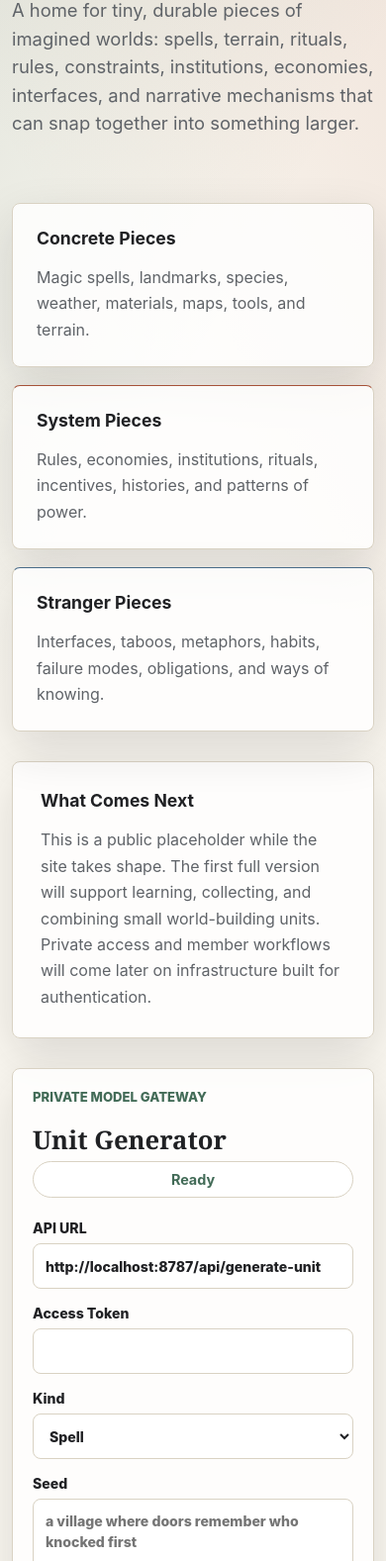
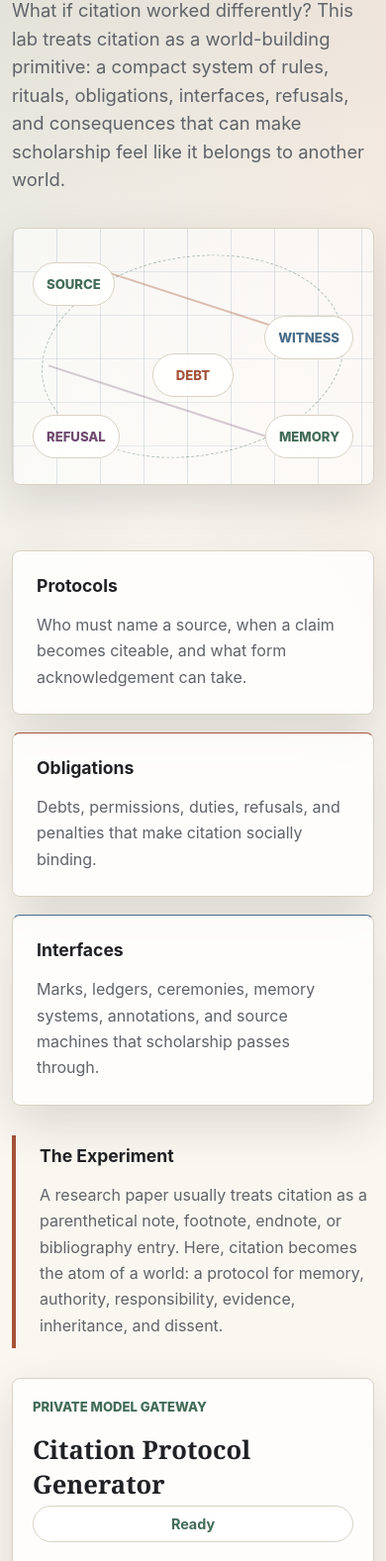
Before and after one commit to buildLittleWorlds/build-little-worlds, a website: page docs/index.html in a window 390 px wide. Shown: the part 188-1765 px from the top of the page at 99% size. Drawn offline with Linux system fonts and the light colour scheme.

Commit message:
Transform site into citation protocol lab

```diff
--- a/docs/app.js
+++ b/docs/app.js
@@ -8,6 +8,7 @@ const resultSummary = document.querySelector("#result-summary");
 const resultComponents = document.querySelector("#result-components");
 const resultTags = document.querySelector("#result-tags");
 const resultMeta = document.querySelector("#result-meta");
+const reflectionPanel = document.querySelector("#reflection-panel");
 
 const MODEL = "gemini-3.5-flash";
 
@@ -69,24 +70,28 @@ form.addEventListener("submit", async (event) => {
 });
 
 function renderResult(unit) {
+  const components = Array.isArray(unit.components) ? unit.components : [];
+  const tags = Array.isArray(unit.tags) ? unit.tags : [];
+
   resultTitle.textContent = unit.title;
   resultSummary.textContent = unit.summary;
   resultComponents.replaceChildren(
-    ...unit.components.map((component) => {
+    ...components.map((component) => {
       const item = document.createElement("li");
       item.textContent = component;
       return item;
     }),
   );
   resultTags.replaceChildren(
-    ...unit.tags.map((tag) => {
+    ...tags.map((tag) => {
       const item = document.createElement("li");
       item.textContent = tag;
       return item;
     }),
   );
-  resultMeta.textContent = `${unit.rawProvider} / ${unit.model}`;
+  resultMeta.textContent = `Generated by ${unit.rawProvider} / ${unit.model}`;
   resultPanel.hidden = false;
+  reflectionPanel.hidden = false;
 }
 
 function setStatus(message) {
--- a/docs/index.html
+++ b/docs/index.html
@@ -3,10 +3,10 @@
   <head>
     <meta charset="utf-8">
     <meta name="viewport" content="width=device-width, initial-scale=1">
-    <title>Build Little Worlds</title>
+    <title>Build Little Worlds | Citation Protocol Lab</title>
     <meta
       name="description"
-      content="Build Little Worlds is a world-building project about small composable units: spells, terrain, rules, rituals, institutions, economies, interfaces, and narrative mechanisms."
+      content="Build Little Worlds is a world-building experiment about citation protocols: alternate rules, rituals, obligations, interfaces, and consequences for scholarly worlds."
     >
     <link rel="stylesheet" href="styles.css">
     <script type="module" src="app.js"></script>
@@ -14,44 +14,54 @@
   <body>
     <main class="page-shell">
       <section class="intro" aria-labelledby="site-title">
-        <p class="eyebrow">World-building as composability</p>
-        <h1 id="site-title">Build Little Worlds</h1>
-        <p class="lede">
-          A home for tiny, durable pieces of imagined worlds: spells, terrain,
-          rituals, rules, constraints, institutions, economies, interfaces, and
-          narrative mechanisms that can snap together into something larger.
-        </p>
+        <div class="intro-copy">
+          <p class="eyebrow">World-building beyond maps and magic</p>
+          <h1 id="site-title">Build Little Worlds</h1>
+          <p class="lede">
+            What if citation worked differently? This lab treats citation as a
+            world-building primitive: a compact system of rules, rituals,
+            obligations, interfaces, refusals, and consequences that can make
+            scholarship feel like it belongs to another world.
+          </p>
+        </div>
+        <div class="protocol-diagram" aria-label="Citation protocol elements">
+          <span class="diagram-node source">source</span>
+          <span class="diagram-node witness">witness</span>
+          <span class="diagram-node debt">debt</span>
+          <span class="diagram-node refusal">refusal</span>
+          <span class="diagram-node memory">memory</span>
+        </div>
       </section>
 
-      <section class="unit-grid" aria-label="Composable world-building units">
+      <section class="unit-grid" aria-label="Citation-world primitives">
         <article>
-          <h2>Concrete Pieces</h2>
-          <p>Magic spells, landmarks, species, weather, materials, maps, tools, and terrain.</p>
+          <h2>Protocols</h2>
+          <p>Who must name a source, when a claim becomes citeable, and what form acknowledgement can take.</p>
         </article>
         <article>
-          <h2>System Pieces</h2>
-          <p>Rules, economies, institutions, rituals, incentives, histories, and patterns of power.</p>
+          <h2>Obligations</h2>
+          <p>Debts, permissions, duties, refusals, and penalties that make citation socially binding.</p>
         </article>
         <article>
-          <h2>Stranger Pieces</h2>
-          <p>Interfaces, taboos, metaphors, habits, failure modes, obligations, and ways of knowing.</p>
+          <h2>Interfaces</h2>
+          <p>Marks, ledgers, ceremonies, memory systems, annotations, and source machines that scholarship passes through.</p>
         </article>
       </section>
 
       <section class="note" aria-labelledby="next-title">
-        <h2 id="next-title">What Comes Next</h2>
+        <h2 id="next-title">The Experiment</h2>
         <p>
-          This is a public placeholder while the site takes shape. The first
-          full version will support learning, collecting, and combining small
-          world-building units. Private access and member workflows will come
-          later on infrastructure built for authentication.
+          A research paper usually treats citation as a parenthetical note,
+          footnote, endnote, or bibliography entry. Here, citation becomes the
+          atom of a world: a protocol for memory, authority, responsibility,
+          evidence, inheritance, and dissent.
         </p>
       </section>
 
       <section class="lab" aria-labelledby="lab-title">
         <div class="lab-header">
           <p class="eyebrow">Private model gateway</p>
-          <h2 id="lab-title">Unit Generator</h2>
+          <h2 id="lab-title">Citation Protocol Generator</h2>
           <p id="lab-status" aria-live="polite">Ready</p>
         </div>
 
@@ -69,16 +79,13 @@
           <label>
             Kind
             <select name="kind" required>
-              <option value="spell">Spell</option>
-              <option value="place">Place</option>
-              <option value="faction">Faction</option>
-              <option value="ritual">Ritual</option>
-              <option value="rule">Rule</option>
-              <option value="object">Object</option>
-              <option value="economy">Economy</option>
-              <option value="interface">Interface</option>
-              <option value="material">Material</option>
-              <option value="creature">Creature</option>
+              <option value="protocol">Protocol</option>
+              <option value="obligation">Obligation</option>
+              <option value="evidence-ritual">Evidence Ritual</option>
+              <option value="memory-system">Memory System</option>
+              <option value="authority-rule">Authority Rule</option>
+              <option value="refusal-custom">Refusal Custom</option>
+              <option value="source-interface">Source Interface</option>
               <option value="institution">Institution</option>
               <option value="custom">Custom</option>
             </select>
@@ -91,11 +98,11 @@
               maxlength="1000"
               rows="5"
               required
-              placeholder="a village where doors remember who knocked first"
+              placeholder="a university where every citation must name what it failed to preserve"
             ></textarea>
           </label>
 
-          <button type="submit">Generate Unit</button>
+          <button type="submit">Generate Protocol</button>
         </form>
 
         <article id="result-panel" class="result-panel" hidden>
@@ -104,7 +111,7 @@
           <p id="result-summary"></p>
           <div class="result-lists">
             <div>
-              <h4>Components</h4>
+              <h4>Protocol Parts</h4>
               <ul id="result-components"></ul>
             </div>
             <div>
@@ -114,6 +121,16 @@
           </div>
         </article>
 
+        <section id="reflection-panel" class="reflection-panel" aria-labelledby="reflection-title" hidden>
+          <p class="eyebrow">Reflection</p>
+          <h3 id="reflection-title">Stress-test the protocol</h3>
+          <ul>
+            <li>What counts as a source in this world?</li>
+            <li>Who is obligated to cite, and who can refuse?</li>
+            <li>What happens when citation fails, lies, or disappears?</li>
+            <li>What kind of scholarship would this protocol make possible?</li>
+          </ul>
+        </section>
       </section>
     </main>
   </body>
--- a/docs/styles.css
+++ b/docs/styles.css
@@ -8,6 +8,7 @@
   --moss: #426b57;
   --clay: #a6533a;
   --sky: #496c89;
+  --plum: #6f4b70;
   --shadow: 0 18px 48px rgba(32, 33, 36, 0.14);
 }
 
@@ -37,8 +38,15 @@ body {
 }
 
 .intro {
+  display: grid;
+  grid-template-columns: minmax(0, 1.25fr) minmax(280px, 0.75fr);
+  gap: 34px;
+  align-items: center;
+  padding: 0 0 40px;
+}
+
+.intro-copy {
   max-width: 850px;
-  padding: 0 0 40px;
 }
 
 .eyebrow {
@@ -75,6 +83,85 @@ h1 {
   line-height: 1.55;
 }
 
+.protocol-diagram {
+  position: relative;
+  min-height: 320px;
+  overflow: hidden;
+  border: 1px solid var(--line);
+  border-radius: 8px;
+  background:
+    linear-gradient(90deg, rgba(73, 108, 137, 0.16) 1px, transparent 1px),
+    linear-gradient(0deg, rgba(73, 108, 137, 0.13) 1px, transparent 1px),
+    rgba(255, 255, 255, 0.62);
+  background-size: 44px 44px;
+  box-shadow: var(--shadow);
+}
+
+.protocol-diagram::before {
+  position: absolute;
+  inset: 28px;
+  content: "";
+  border: 1px dashed rgba(66, 107, 87, 0.42);
+  border-radius: 50%;
+  transform: rotate(-9deg);
+}
+
+.protocol-diagram::after {
+  position: absolute;
+  inset: 74px 46px;
+  content: "";
+  border-top: 2px solid rgba(166, 83, 58, 0.36);
+  border-bottom: 2px solid rgba(111, 75, 112, 0.28);
+  transform: rotate(18deg);
+}
+
+.diagram-node {
+  position: absolute;
+  z-index: 1;
+  display: inline-grid;
+  min-width: 82px;
+  min-height: 44px;
+  place-items: center;
+  padding: 10px 13px;
+  border: 1px solid var(--line);
+  border-radius: 999px;
+  color: var(--ink);
+  font-size: 0.82rem;
+  font-weight: 800;
+  text-transform: uppercase;
+  background: rgba(255, 255, 255, 0.94);
+}
+
+.diagram-node.source {
+  top: 34px;
+  left: 32px;
+  color: var(--moss);
+}
+
+.diagram-node.witness {
+  top: 88px;
+  right: 30px;
+  color: var(--sky);
+}
+
+.diagram-node.debt {
+  top: 148px;
+  left: 38%;
+  color: var(--clay);
+}
+
+.diagram-node.refusal {
+  bottom: 42px;
+  left: 34px;
+  color: var(--plum);
+}
+
+.diagram-node.memory {
+  right: 34px;
+  bottom: 36px;
+  color: var(--moss);
+}
+
 .unit-grid {
   display: grid;
   grid-template-columns: repeat(3, minmax(0, 1fr));
@@ -83,7 +170,6 @@ h1 {
 }
 
 article,
-.note,
 .lab {
   border: 1px solid var(--line);
   border-radius: 8px;
@@ -104,6 +190,10 @@ article:nth-child(3) {
   border-top-color: var(--sky);
 }
 
+article:nth-child(4) {
+  border-top-color: var(--plum);
+}
+
 h2 {
   margin-bottom: 16px;
   font-size: 1.1rem;
@@ -119,7 +209,8 @@ article p,
 
 .note {
   max-width: 760px;
-  padding: 28px;
+  padding: 10px 0 10px 24px;
+  border-left: 4px solid var(--clay);
 }
 
 .lab {
@@ -290,10 +381,77 @@ button:disabled {
   background: var(--surface);
 }
 
+.reflection-panel {
+  margin-top: 24px;
+  padding-top: 22px;
+  border-top: 1px solid var(--line);
+}
+
+.reflection-panel[hidden] {
+  display: none;
+}
+
+.reflection-panel h3 {
+  margin-bottom: 14px;
+  font-family: Georgia, "Times New Roman", serif;
+  font-size: clamp(1.4rem, 3vw, 2rem);
+}
+
+.reflection-panel ul {
+  display: grid;
+  grid-template-columns: repeat(2, minmax(0, 1fr));
+  gap: 12px;
+  margin: 0;
+  padding: 0;
+  list-style: none;
+}
+
+.reflection-panel li {
+  min-height: 72px;
+  padding: 14px 16px;
+  border: 1px solid rgba(217, 210, 195, 0.88);
+  border-radius: 8px;
+  color: var(--muted);
+  line-height: 1.45;
+  background: rgba(255, 255, 255, 0.66);
+}
+
 @media (max-width: 760px) {
   .page-shell {
     width: min(100% - 24px, 1120px);
     padding-top: 44px;
+  }
+
+  .intro {
+    grid-template-columns: 1fr;
+  }
+
+  .protocol-diagram {
+    min-height: 260px;
+  }
+
+  .diagram-node.source {
+    left: 20px;
+  }
+
+  .diagram-node.witness {
+    right: 20px;
+  }
+
+  .diagram-node.debt {
+    top: 126px;
+    left: 50%;
+    transform: translateX(-50%);
+  }
+
+  .diagram-node.refusal {
+    bottom: 26px;
+    left: 20px;
+  }
+
+  .diagram-node.memory {
+    right: 20px;
+    bottom: 26px;
   }
 
   .unit-grid {
@@ -310,7 +468,8 @@ button:disabled {
 
   .lab-header,
   .lab-form,
-  .result-lists {
+  .result-lists,
+  .reflection-panel ul {
     grid-template-columns: 1fr;
   }
 
```
Also changed, not shown: worker/src/index.js (+17 -17 lines), worker/test/index.test.js (+34 -16 lines), README.md.
